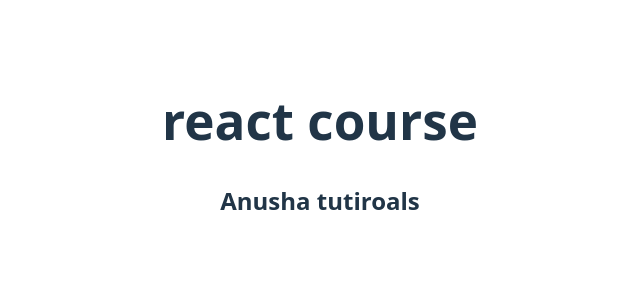
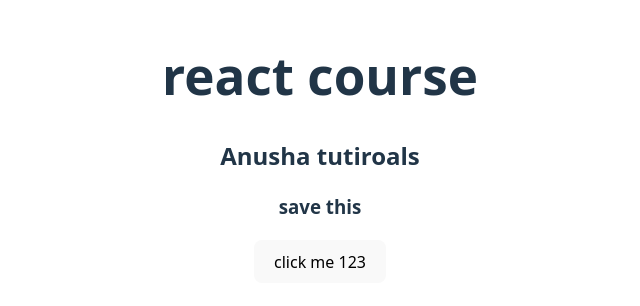
Before and after one commit to anubapatla/My-First-React-App, a React (Vite) app: page / in a window 1280 px wide. Shown: the part 252-558 px from the top of the page, without its empty margins (320-960 px from the left). Built offline with nearby package versions, Linux system fonts and the light colour scheme.

Commit message:
components separted in different files

```diff
--- a/src/App.jsx
+++ b/src/App.jsx
@@ -1,12 +1,15 @@
 //import { useState } from 'react'
 //import reactLogo from './assets/react.svg'
 //import viteLogo from '/vite.svg'
+import Welcome  from './Welcome';
+import AmazingButton from './Button';
 import './App.css'
 
-function Welcome(){
-  return<h2> Anusha tutiroals</h2>
 
+function Save(){
+ return<h3>save this</h3>
 }
+
 function App() {
   //const [count, setCount] = useState(0)
 
@@ -14,6 +17,8 @@ function App() {
     <div>
        <h1>react course</h1>
        <Welcome/>
+       <Save/>
+       <AmazingButton/>
     </div>
   );
 }
--- /dev/null
+++ b/src/Button.jsx
@@ -0,0 +1,4 @@
+function Button(){ //const Button = ()=>{}
+  return<button>click me 123</button>
+}
+export default Button;
--- /dev/null
+++ b/src/Welcome.jsx
@@ -0,0 +1,5 @@
+function Welcome(){
+  return<h2> Anusha tutiroals</h2>
+
+}
+export default Welcome;
```
